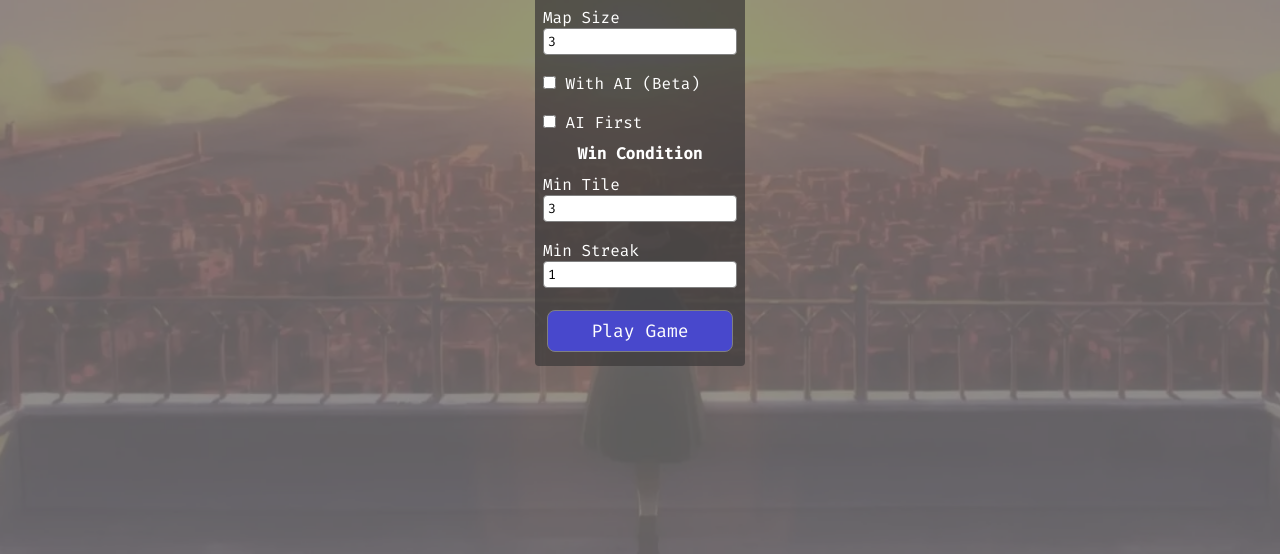
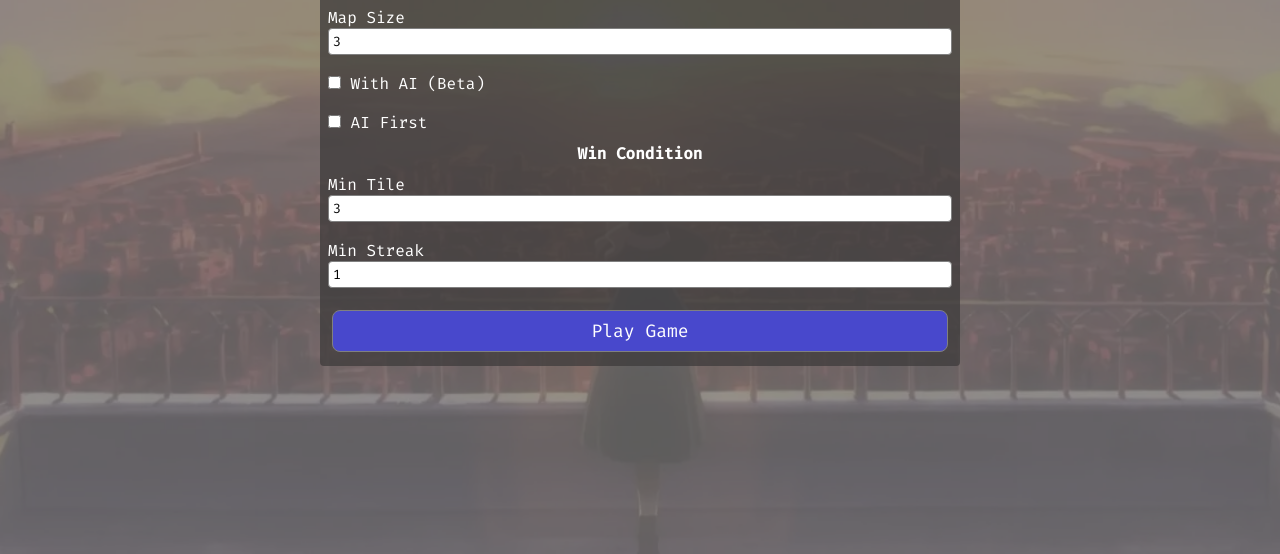
Before and after one commit to UnknownRori/tic-tac-toe, a website built with webpack: page index.html in a window 1280 px wide. Shown: the part 246-800 px from the top of the page. Built offline with Linux system fonts and the light colour scheme.

Commit message:
🔨 Temporary fix on weird css issue

```diff
--- a/src/asset/scss/media.scss
+++ b/src/asset/scss/media.scss
@@ -1,3 +1,7 @@
+.menu {
+    width: 50%;
+}
+
 // Tablet & PC
 @media only screen and (max-width: 600px) {
     .menu {
```
Also changed, not shown: dist/tic-tac-toe.js, 1 other file.
